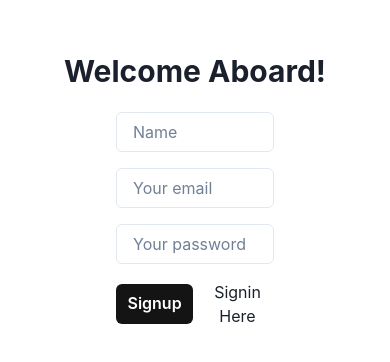
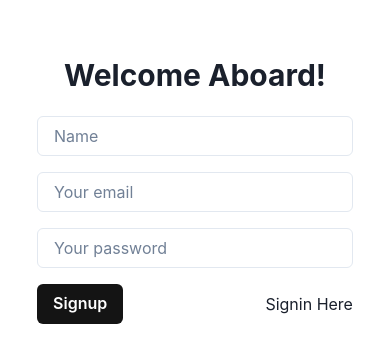
Before and after one commit to VikaramjitSinghGorraya/AI-Assistant-Frontend, a React (Create React App) app: page /signup in a window 390 px wide. Shown: the part 232-594 px from the top of the page. Built offline with nearby package versions, Linux system fonts and the light colour scheme.

Commit message:
Made the form take full width on mobile

```diff
--- a/src/pages/Signup.tsx
+++ b/src/pages/Signup.tsx
@@ -59,13 +59,13 @@ const Signup = () => {
     }
   };
   return (
-    <VStack w={{ base: "90%", md: "70%", lg: "50%" }} m="auto" spacing={5}>
+    <VStack w={{ base: "100%", md: "70%", lg: "50%" }} m="auto" spacing={5}>
       <Heading>Welcome Aboard!</Heading>
       <form
         style={{ width: "100%", textAlign: "center" }}
         onSubmit={submitHandler}
       >
-        <VStack w="50%" spacing={4} m="auto" h="100%">
+        <VStack w={{ base: "90%", md: "70%", lg: "50%" }} spacing={4} m="auto">
           <Input
             name="name"
             placeholder="Name"
```
